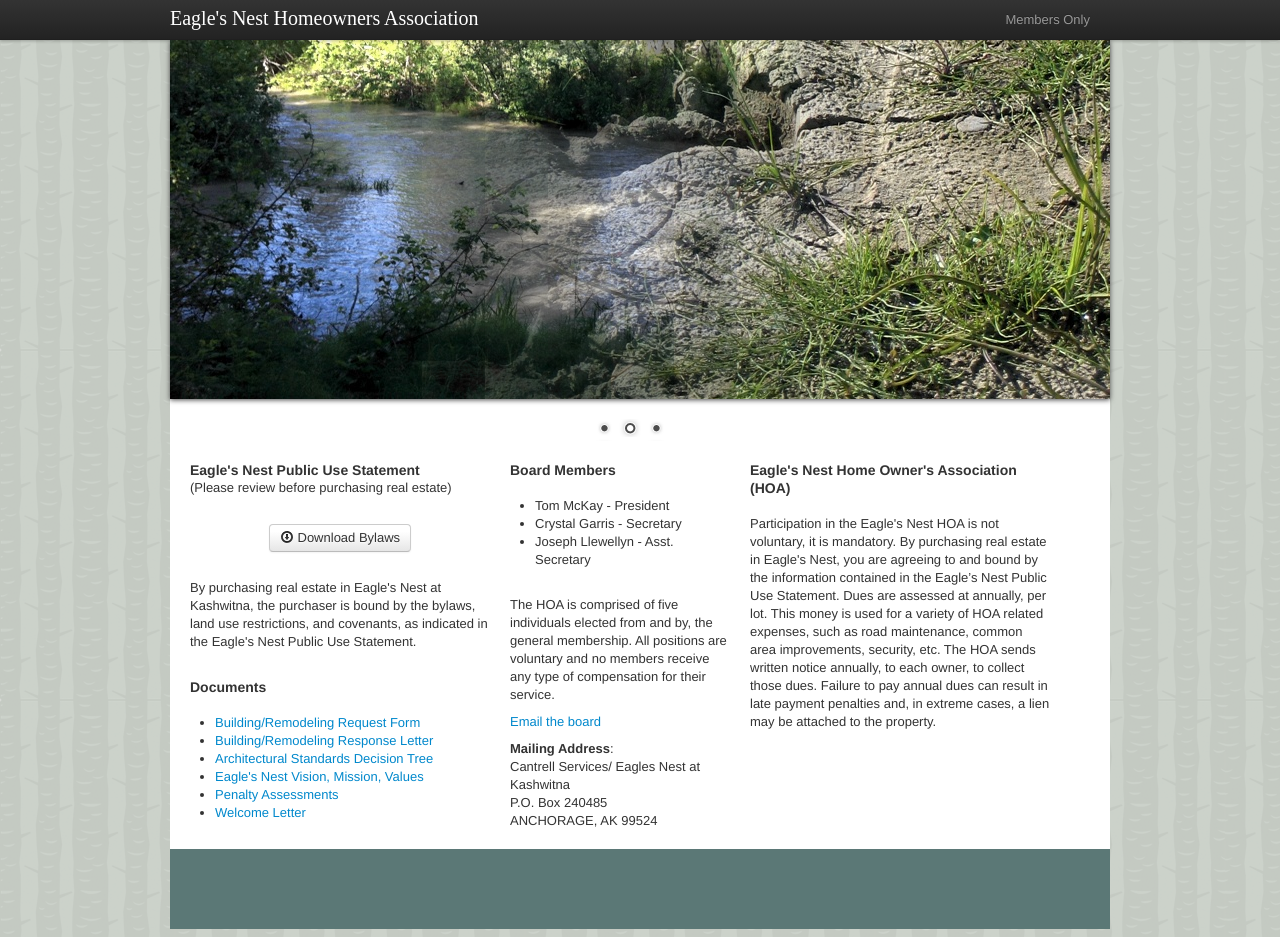
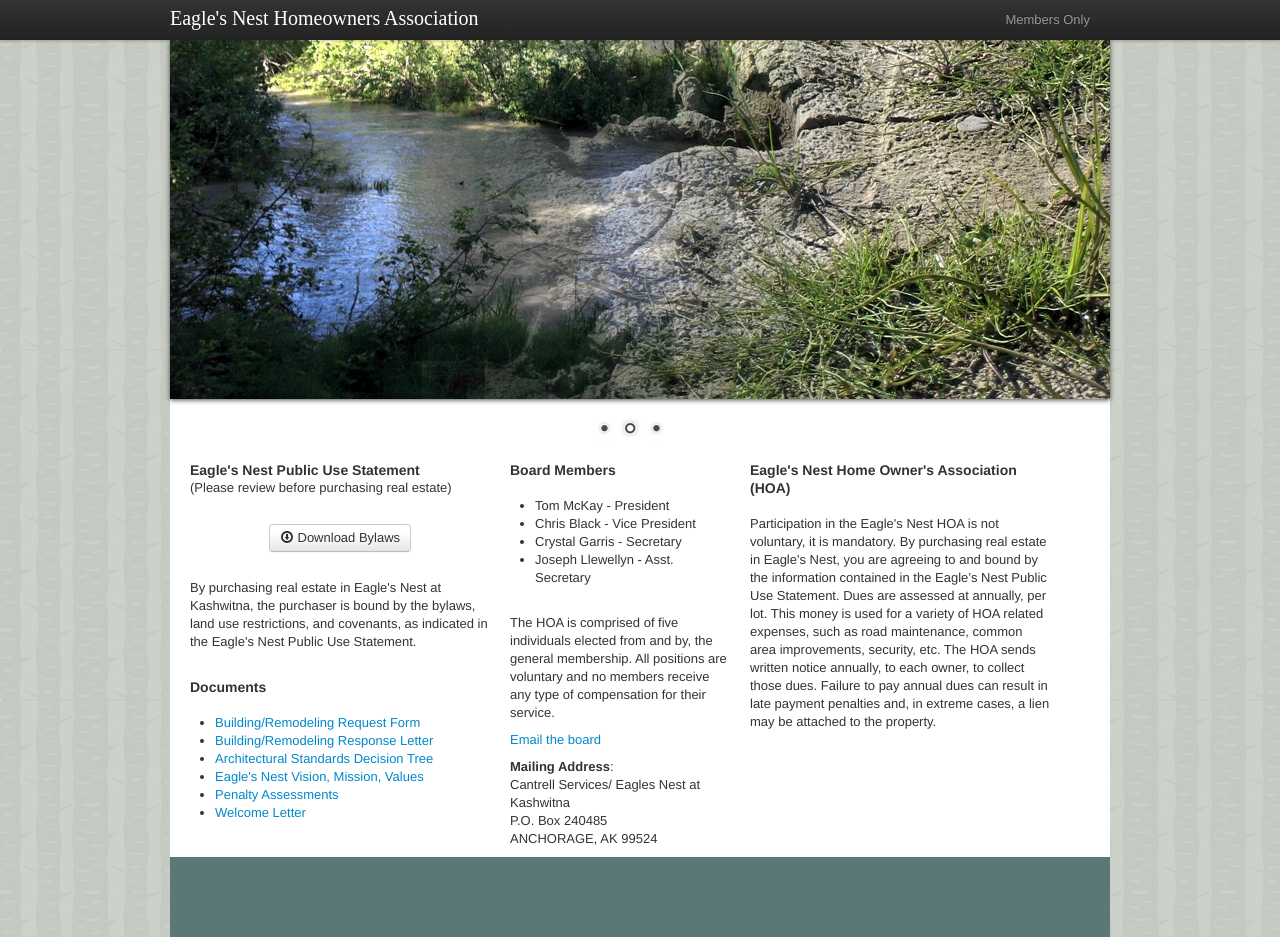
Before and after one commit to thesurlydev/eaglesnest-hoa.net, a Jekyll site: the page built from index.markdown, in a window 1280 px wide and 937 px high. Built offline with Jekyll 4.4.1, drawn with Linux system fonts in a browser that asks for light colours; some web fonts are replaced.

Commit message:
Added vp

```diff
--- a/index.markdown
+++ b/index.markdown
@@ -31,6 +31,7 @@ title: Eagle's Nest Homeowners Association
                 <br>
                 <ul>
                     <li>Tom McKay - President</li>
+                    <li>Chris Black - Vice President</li>
                     <li>Crystal Garris - Secretary</li>
                     <li>Joseph Llewellyn - Asst. Secretary</li>
                 </ul>
```
